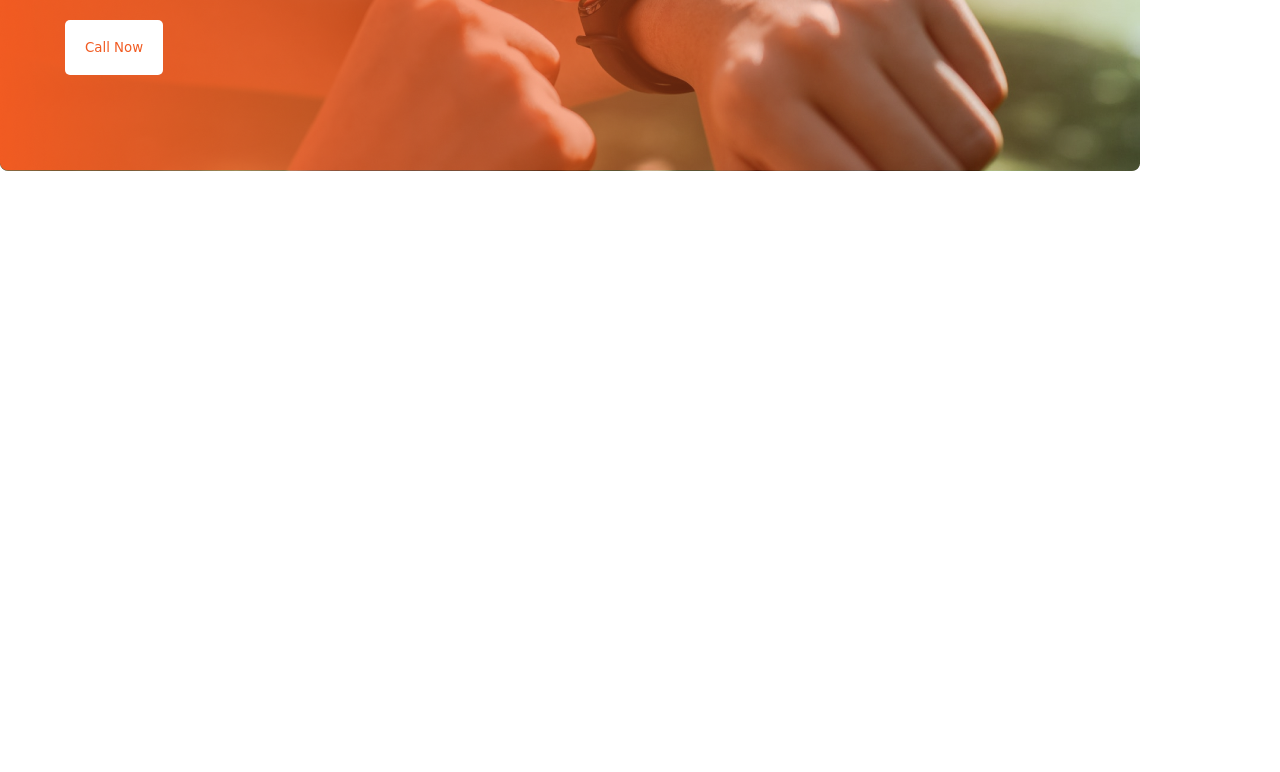
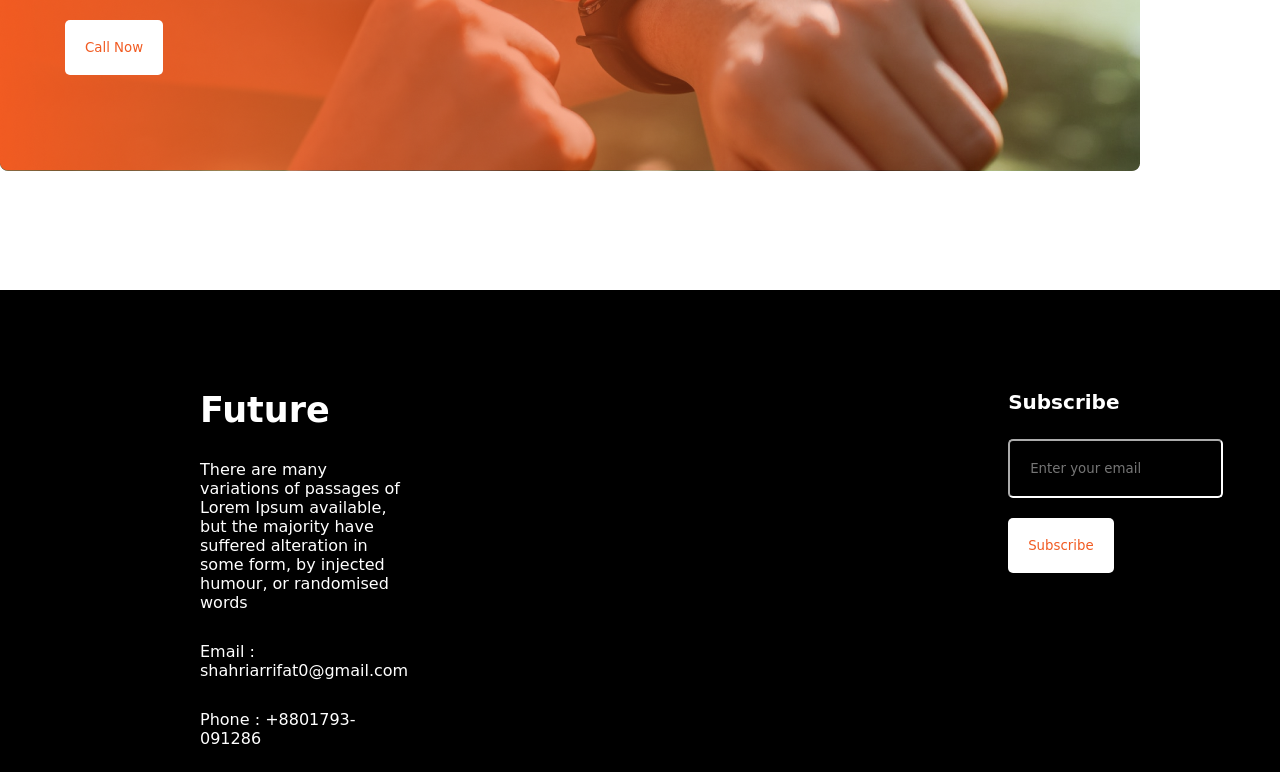
Before and after one commit to ShahriarHossainRifat/new-year-new-me, a plain HTML site: page index.html in a window 1280 px wide. Shown: the part 3062-3834 px from the top of the page. Before the commit the page ends 3352 px from the top, so only its background shows below. Drawn offline with Linux system fonts and the light colour scheme; a web font is replaced by a local one.

Commit message:
added footer

```diff
--- a/index.html
+++ b/index.html
@@ -73,7 +73,30 @@
     </main>
     <!-- footer section -->
     <footer>
-
+        <div>
+            <h3 class="section-title">Future</h3>
+            <p class="section-description">
+                There are many variations of passages of Lorem Ipsum available, but the majority have suffered alteration in some form, by injected humour, or randomised words
+            </p>
+            <p class="section-description">
+                Email : shahriarrifat0@gmail.com
+            </p>
+            <p class="section-description">
+                Phone : +8801793-091286
+            </p>
+            <div class="icons">
+                <img src="icons/fb.png" alt="">
+                <img src="icons/twitter.png" alt="">
+                <img src="icons/youtube.png" alt="">
+            </div>
+        </div>
+        <div>
+            <h4 class="subscribe-text">Subscribe</h4>
+            <form action="">
+                <input type="email" name="" id="" placeholder="Enter your email">
+                <button class="btn-primary">Subscribe</button>
+            </form>
+        </div>
     </footer>
 </body>
 </html>
--- a/styles/styles.css
+++ b/styles/styles.css
@@ -98,3 +98,34 @@ header .btn-primary {
     color: #F15B22;
     background-color: white;
 }
+/* footer styles */
+footer {
+    background-color: black;
+    display: flex;
+    padding: 100px 200px;
+    gap: 600px;
+}
+footer .section-title {
+    color: white;
+}
+footer .section-description {
+    color: white;
+}
+footer .subscribe-text {
+    font-size: 20px;
+    color: white;
+}
+footer input {
+    border-color: white;
+    border-radius: 5px;
+    padding: 20px 20px;
+    color: white;
+    background-color: black;
+    margin-top: 25px;
+    margin-bottom: 20px;
+
+}
+footer .btn-primary {
+    color: #F15B22;
+    background-color: white;
+}
```
